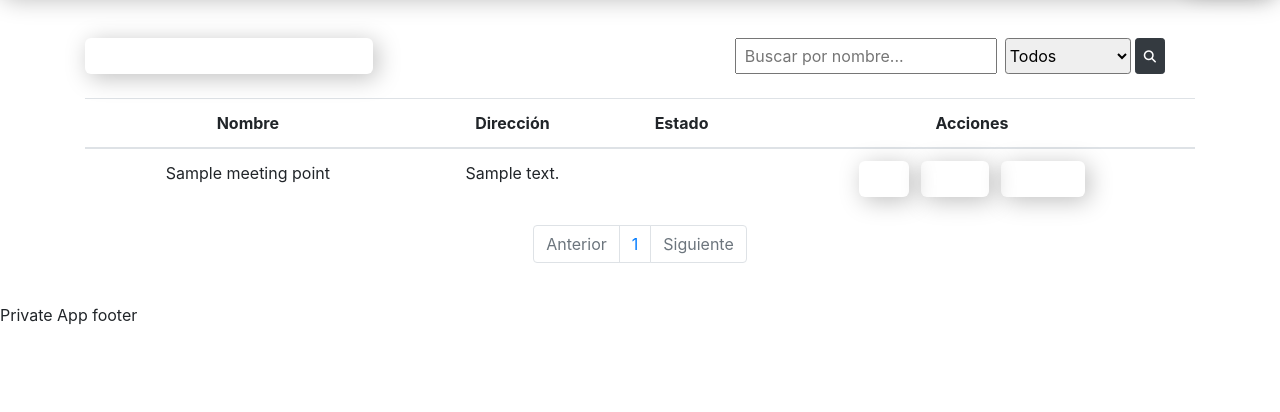
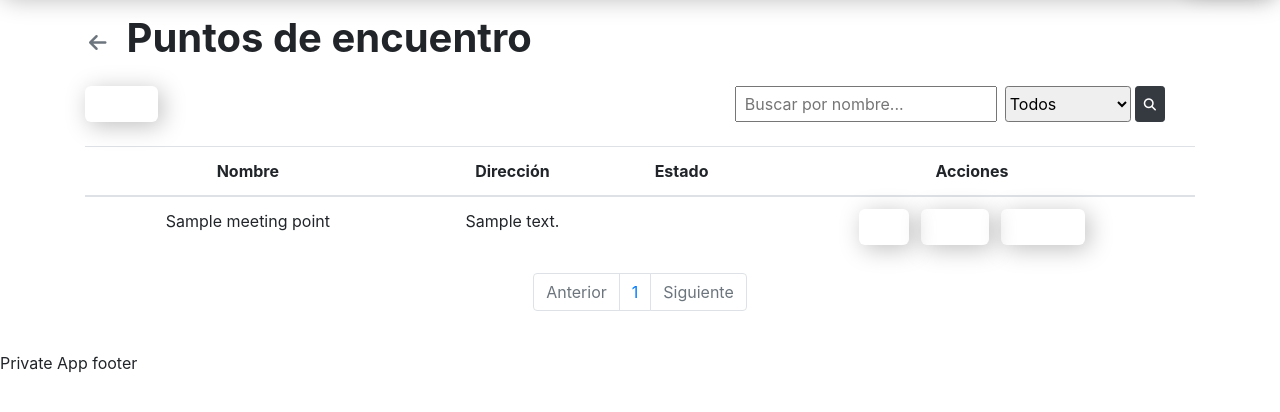
Before and after one commit to DavidScoffield/InundaSafe-PS1-2021, a Python web app: template app/templates/meeting_point/index.html in a window 1280 px wide. Shown: the part 58-470 px from the top of the page. Run offline with Jinja, Linux system fonts and the light colour scheme; the template is opened without the code that fills it: most values are stand-ins (such as "Sample title", 1, 10 or a date in 2020); some libraries are stand-ins or nearby versions.

Commit message:
Se agrega titulo y cambio de valor de boton

```diff
--- a/app/templates/meeting_point/index.html
+++ b/app/templates/meeting_point/index.html
@@ -1,3 +1,4 @@
+
 {% from 'bootstrap/form.html' import render_form %}
 
 {% extends "private_app_layout.html" %}
@@ -11,19 +12,23 @@
 {% endblock %}
 
 {% block content %}
-
 {% set argname = request.args.name %}
 {% set argstate = request.args.state %}
-{% set arghola = "hola" %}
-
-<br>
 
 <div class="container mx-auto py-4">
+
+  <!-- TITULO -->
+  <div class="d-flex align-items-center mb-3">
+    <a href="{{url_for('home.index')}}" class="text-muted p-1 mr-3" style="cursor: pointer">
+      <i class="fas fa-arrow-left fa-lg"></i>
+    </a>
+    <h1 class="font-weight-bold">Puntos de encuentro</h1>
+  </div>
 
 <!-- <div class="w-100 d-flex justify-content-between align-items-center"> -->
   <div class="w-100 row justify-content-center">
     <div class="col d-flex justify-content-sm-center justify-content-md-start mb-sm-3 mb-md-0">
-    <a class="btn btn-primary button-gradient" role="button" href="{{url_for('meeting_point.new')}}">Agregar nuevo punto de encuentro</a>
+      <a class="btn btn-primary button-gradient" role="button" href="{{url_for('meeting_point.new')}}">Nuevo</a>
     </div>
     <div class="col-sm-12 col-md-6 d-flex justify-content-sm-center justify-content-md-end">
       <form method="GET" action="{{url_for('meeting_point.index', page_number=meeting_points.page)}}" class="d-flex justify-content-end align-content-center">
@@ -103,7 +108,6 @@
           }
       }
       </script>
-
 </div>
 
 {% endblock %}
```
Lines whose indentation alone changed are shown as unchanged.
